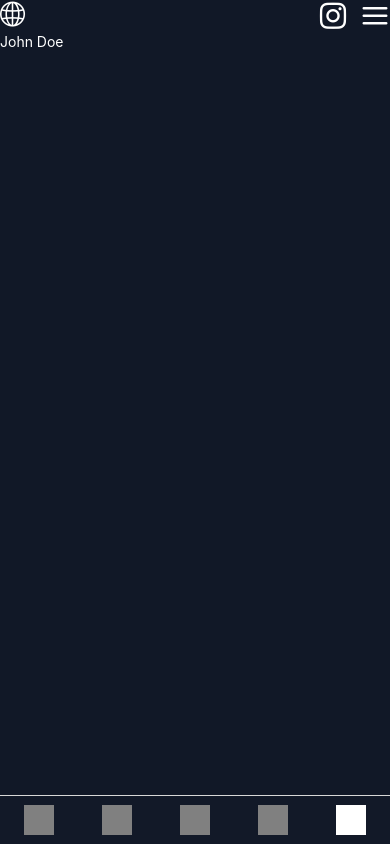
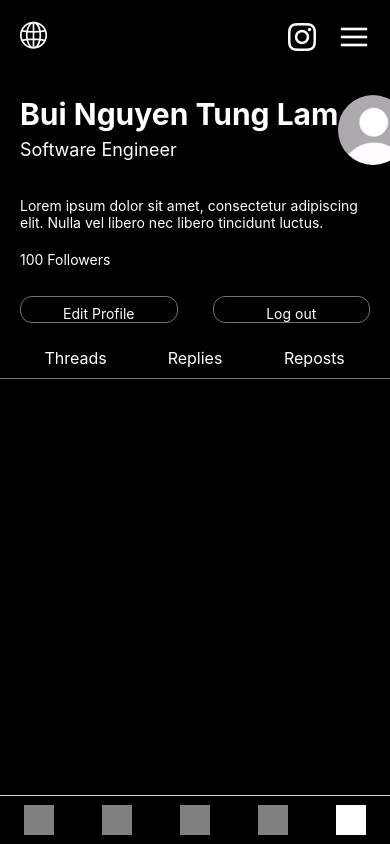
Before and after one commit to Mobile-App-PTIT/Threads, a React Native app in the folder frontend/: screen /Profile in a window 390 px wide. Built offline with nearby package versions, Linux system fonts and the light colour scheme; grey boxes are pictures that could not be loaded.

Commit message:
add profileScreen

```diff
--- a/frontend/redux/actions/userAction.js
+++ b/frontend/redux/actions/userAction.js
@@ -77,9 +77,9 @@ export const loginUser = (email, password) => async dispatch => {
       type: 'userLoginSuccess',
       payload: data.user,
     });
-    // if (data.token) {
-    //   await AsyncStorage.setItem('token', data.token);
-    // }
+    if (data.token) {
+      await AsyncStorage.setItem('token', data.token);
+    }
   } catch (error) {
     dispatch({
       type: 'userLoginFailed',
@@ -87,3 +87,24 @@ export const loginUser = (email, password) => async dispatch => {
     });
   }
 }
+
+// logout user
+export const logoutUser = () => async dispatch => {
+  try {
+    dispatch({
+      type: 'userLogoutRequest',
+    })
+
+    await AsyncStorage.setItem('token', '');
+
+    dispatch({
+      type: 'userLogoutSuccess',
+      payload: {}
+    })
+  } catch (error) {
+    dispatch({
+      type: 'userLogoutFailed',
+      payload: error.response.data.message,
+    });
+  }
+}
--- a/frontend/src/navigation/Tabs.jsx
+++ b/frontend/src/navigation/Tabs.jsx
@@ -18,7 +18,8 @@ const Tabs = (props) => {
         tabBarShowLabel: false,
         tabBarHideOnKeyboard: true,
         tabBarStyle: {
-          backgroundColor: 'rgba(18,25,40,1)'
+          // backgroundColor: 'rgba(18,25,40,1)'
+          backgroundColor: 'black'
         }
       }}>
       <Tab.Screen
--- a/frontend/src/screens/PostScreen.jsx
+++ b/frontend/src/screens/PostScreen.jsx
@@ -155,8 +155,8 @@ const PostScreen = ({navigation}) => {
   };
 
   return (
-    <SafeAreaView className="flex-1 justify-between bg-gray-900 w-full h-full">
-      <ScrollView className="h-full bg-gray-900" showsVerticalScrollIndicator={false}>
+    <SafeAreaView className="flex-1 justify-between bg-black w-full h-full">
+      <ScrollView className="h-full bg-black" showsVerticalScrollIndicator={false}>
         <View>
           <View className="w-full flex-row border-b border-gray-600 pb-4 mt-4">
             <TouchableOpacity onPress={() => navigation.goBack()}>
--- a/frontend/src/screens/ProfileScreen.jsx
+++ b/frontend/src/screens/ProfileScreen.jsx
@@ -1,33 +1,101 @@
-import React from 'react'
-import { Text, ScrollView, SafeAreaView, View } from 'react-native'
-import { useSelector } from 'react-redux'
+import React from 'react';
+import {
+  Text,
+  ScrollView,
+  SafeAreaView,
+  View,
+  Image,
+  TouchableOpacity,
+} from 'react-native';
+import {useSelector} from 'react-redux';
+import {useDispatch} from 'react-redux';
+import {logoutUser} from '../../redux/actions/userAction';
 
-import SimpleLineIcons from 'react-native-vector-icons/SimpleLineIcons'
-import AntDesign from 'react-native-vector-icons/AntDesign'
-import Feather from 'react-native-vector-icons/Feather'
+import SimpleLineIcons from 'react-native-vector-icons/SimpleLineIcons';
+import AntDesign from 'react-native-vector-icons/AntDesign';
+import Feather from 'react-native-vector-icons/Feather';
+
 const userData = {
-  name: 'John Doe',
-  email: ''
-}
+  name: 'Bui Nguyen Tung Lam',
+  email: '',
+  bio: 'Lorem ipsum dolor sit amet, consectetur adipiscing elit. Nulla vel libero nec libero tincidunt luctus.',
+  avatar: '',
+  subname: 'Software Engineer',
+  followers: 100,
+};
 
 const ProfileScreen = () => {
-  const { user } = useSelector(state => state.user)
+  const {user} = useSelector(state => state.user);
+  const dispatch = useDispatch();
+
+  const logoutHandler = () => {
+    logoutUser()(dispatch);
+  };
+
   return (
-    <ScrollView showsVerticalScrollIndicator={false} className='bg-gray-900'>
-      <SafeAreaView className='w-full bg-gray-900'>
-        <View className='flex-row justify-between'>
+    <ScrollView showsVerticalScrollIndicator={false} className="bg-black">
+      <SafeAreaView className="w-full bg-black">
+        <View className="flex-row justify-between m-5">
           <View>
-            <SimpleLineIcons name='globe' size={25} color='white' />
+            <SimpleLineIcons name="globe" size={27} color="white" />
           </View>
-          <View className='flex-row gap-3'>
-            <AntDesign name='instagram' size={30} color='white' />
-            <Feather name='menu' size={30} color='white' />
+          <View className="flex-row gap-5">
+            <AntDesign name="instagram" size={32} color="white" />
+            <Feather name="menu" size={32} color="white" />
           </View>
         </View>
-        <Text className='text-white'>{userData.name}</Text>
+        <View className="flex-row justify-between m-5 items-center">
+          <View className="gap-1">
+            <Text className="text-white font-bold text-3xl">
+              {userData.name}
+            </Text>
+            <Text className="text-white text-lg">{userData.subname}</Text>
+          </View>
+          <Image
+            source={
+              userData?.avatar
+                ? {uri: userData.avatar}
+                : require('../../assets/images/avatar.jpg')
+            }
+            style={{width: 70, height: 70, borderRadius: 100}}
+          />
+        </View>
+        <View className="mx-5 mt-3">
+          <Text className="text-white">{userData.bio}</Text>
+        </View>
+
+        <View className="mx-5 mt-5">
+          <Text className="text-white">{userData.followers} Followers</Text>
+        </View>
+        {/* Render first 3 followers avatar */}
+
+        <View className="flex-row items-center justify-between m-5 mt-7">
+          <TouchableOpacity className="w-[45%] border border-gray-500 h-[40] rounded-xl">
+            <Text className="text-white text-center pt-2">Edit Profile</Text>
+          </TouchableOpacity>
+          <TouchableOpacity
+            className="w-[45%] border border-gray-500 h-[40] rounded-xl"
+            onPress={logoutHandler}>
+            <Text className="text-white text-center pt-2">Log out</Text>
+          </TouchableOpacity>
+        </View>
+
+        <View className="border-b border-gray-500" style={{ paddingBottom: 10, paddingTop: 5 }}>
+          <View className="flex-row justify-between items-center mx-4">
+            <TouchableOpacity style={{flex: 1, alignItems: 'center'}}>
+              <Text className="text-white text-[16px]">Threads</Text>
+            </TouchableOpacity>
+            <TouchableOpacity style={{flex: 1, alignItems: 'center'}}>
+              <Text className="text-white text-[16px]">Replies</Text>
+            </TouchableOpacity>
+            <TouchableOpacity style={{flex: 1, alignItems: 'center'}}>
+              <Text className="text-white text-[16px]">Reposts</Text>
+            </TouchableOpacity>
+          </View>
+        </View>
       </SafeAreaView>
     </ScrollView>
-  )
-}
+  );
+};
 
-export default ProfileScreen
+export default ProfileScreen;
```
